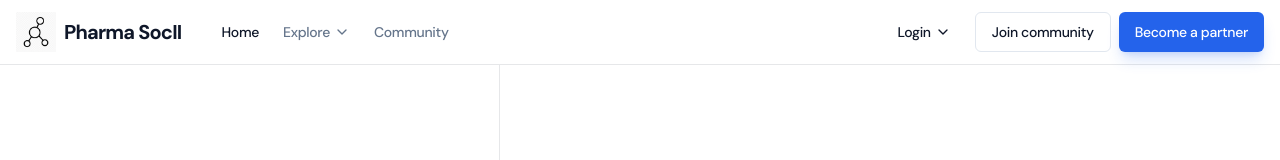
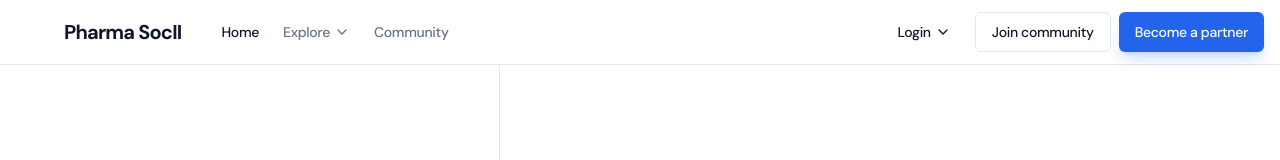
Before and after one commit to simran-kanda1/pharmasocii, a React (Vite) app: page /signup in a window 1280 px wide. Shown: the top 160 px of the page. Built offline with nearby package versions, Linux system fonts and the light colour scheme; no server answers.

Commit message:
Fix logo off-white background with blend modes

```diff
--- a/src/components/layout/Navbar.tsx
+++ b/src/components/layout/Navbar.tsx
@@ -67,7 +67,7 @@ export default function Navbar() {
             <div className="container mx-auto flex h-16 items-center justify-between px-4">
                 <div className="flex items-center gap-6 md:gap-10">
                     <Link to="/" className="flex items-center gap-2">
-                        <img src="/pharmalogo.png" alt="Pharma SocII Logo" className="h-10 w-auto object-contain" />
+                        <img src="/pharmalogo.png" alt="Pharma SocII Logo" className="h-10 w-auto object-contain mix-blend-multiply dark:mix-blend-screen dark:invert grayscale contrast-[200] brightness-110" />
                         <span className="font-bold text-xl tracking-tight text-foreground">
                             Pharma SocII
                         </span>
```
